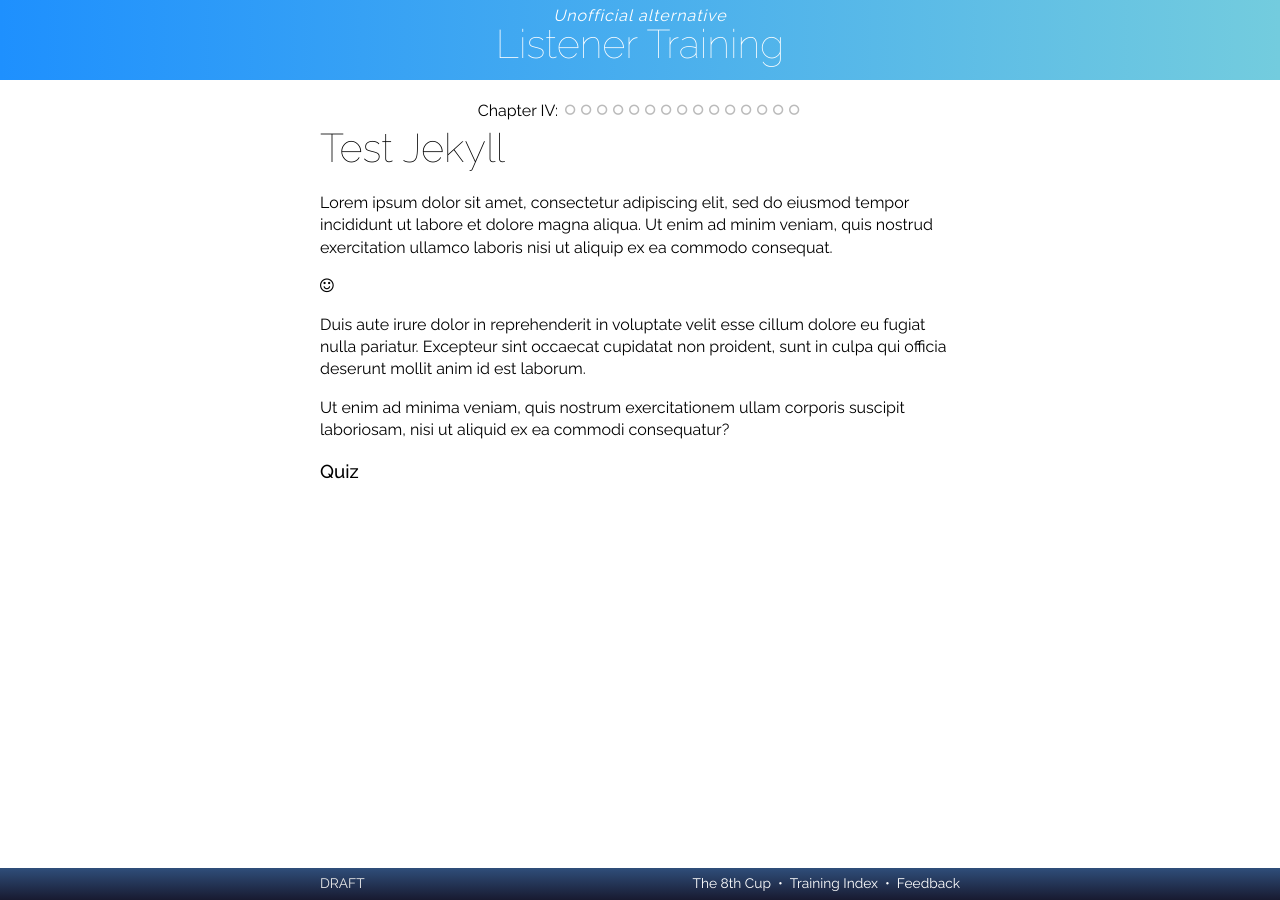
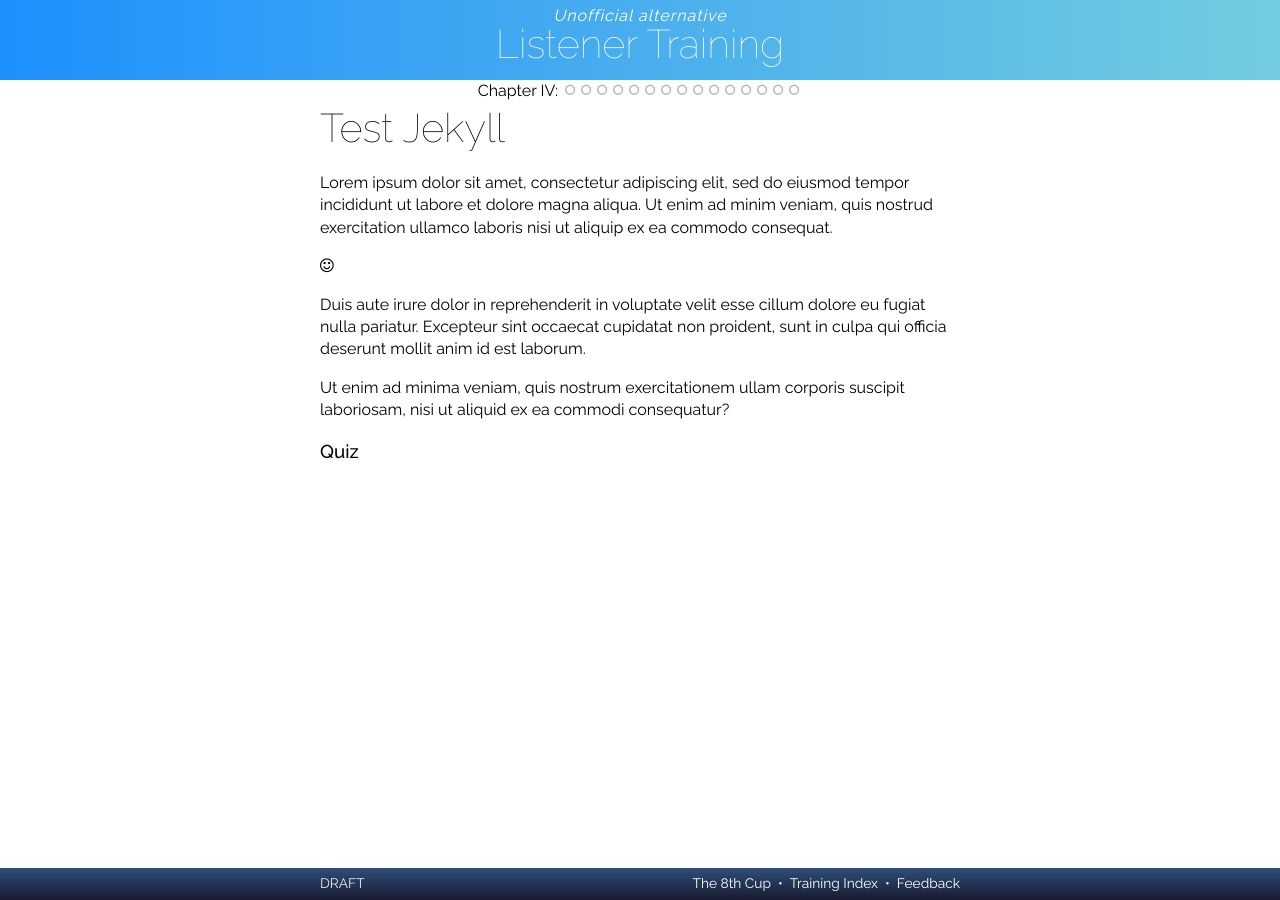
Before and after one commit to RarelyCharlie/rarelycharlie.github.io, a Jekyll site: the page built from test.md, in a window 1280 px wide. Built offline with Jekyll 4.4.1, drawn with Linux system fonts in a browser that asks for light colours; nearby versions of some CDN libraries.

Commit message:
progress positioning

```diff
--- a/_layouts/listen.html
+++ b/_layouts/listen.html
@@ -32,7 +32,7 @@ body {font-family: Raleway, sans-serif; font-size: 16px; font-weight: 400; line-
 #header h2 {font-weight: 100; margin: 0; font-size: 40px; line-height: 40px;}
 #header span {letter-spacing: 1px; position: relative; top: 4px; font-style: italic;}
 #content {display: none; max-width: 640px; margin: 0 auto; padding: 0 1ex 40px 1ex;}
-h1 {font-weight: 100; font-size: 40px; line-height: 40px; margin: 24px 0 24px 0;}
+h1 {font-weight: 100; font-size: 40px; line-height: 40px; margin: 4px 0 24px 0;}
 h3 {font-weight: 500;}
 p[data-n]+ul {display: none;}
 td {vertical-align: top; position: relative;}
@@ -71,7 +71,7 @@ a {text-decoration: none;}
 a:hover {text-decoration: underline;}
 i.fa-heart {color: red;}
 i.fa-star {color: gold;}
-#progress {height: 24px; text-align: center; position: relative; top: 20px;}
+#progress {height: 24px; text-align: center;}
 #progress span {font-size: 12px; display: inline-block; position: relative; bottom: 2px;}
 #progress i.fa {display: inline-block; width: 16px;}
 </style>
```
